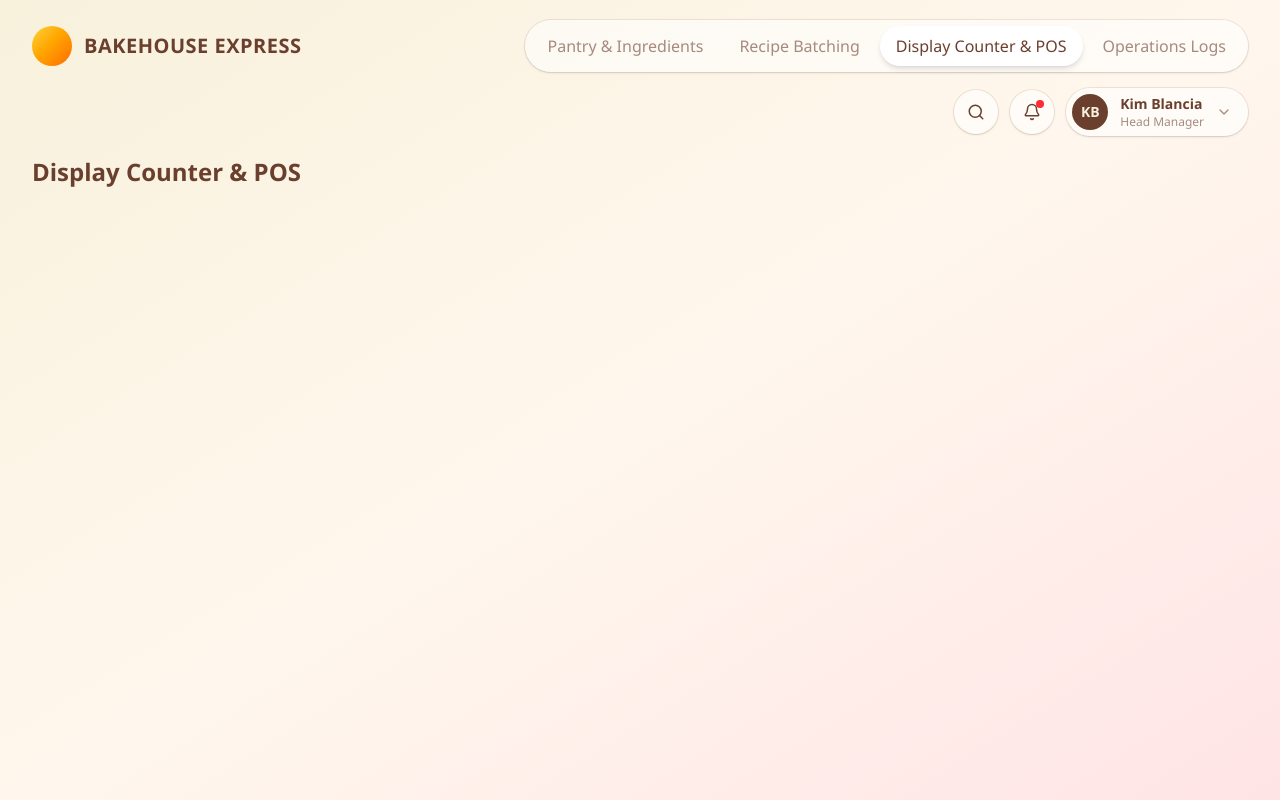
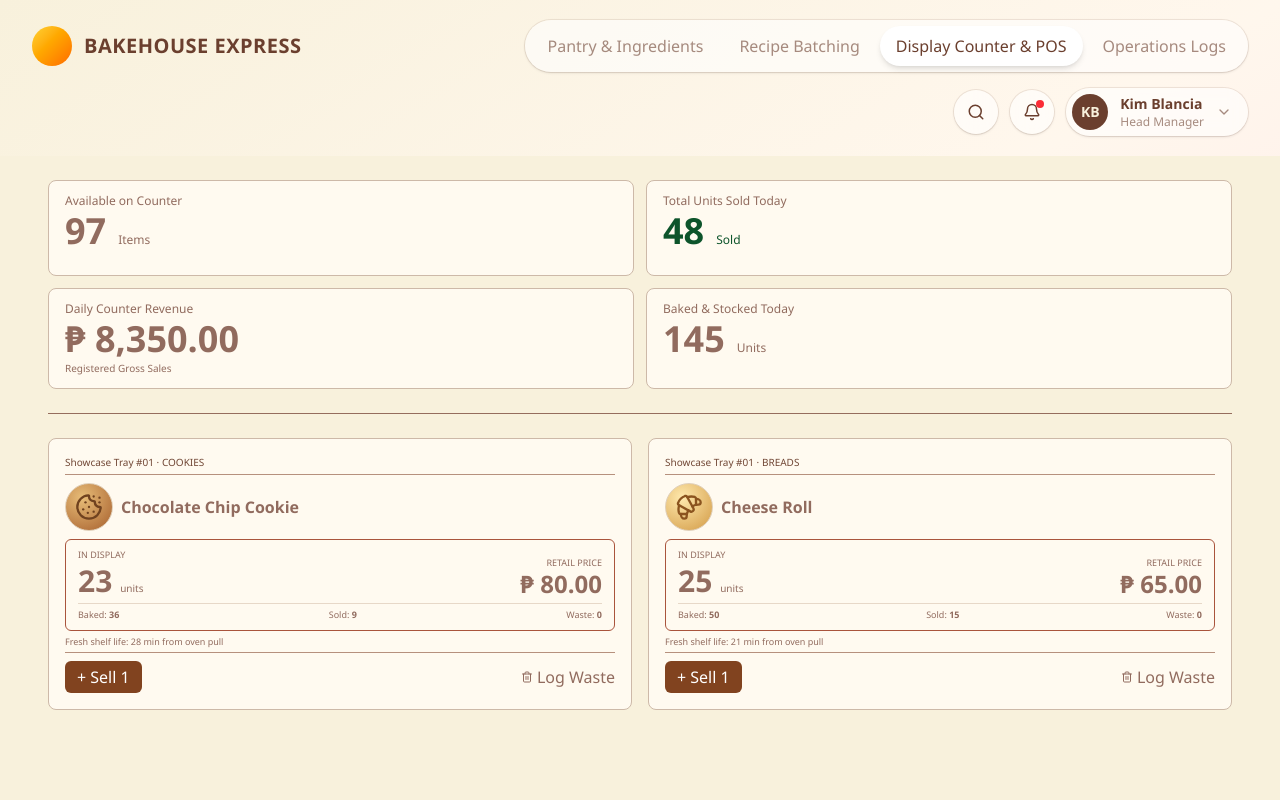
Before and after one commit to camellakimblancia-24-lgtm/BakeHouse-Express, a React (Vite) app in the folder frontend/: page /counter in a window 1280 px wide. Built offline with nearby package versions, Linux system fonts and the light colour scheme.

Commit message:
feat(frontend): Display Counter and Point of sale page

```diff
--- a/frontend/src/App.tsx
+++ b/frontend/src/App.tsx
@@ -9,9 +9,9 @@ import Header from './components/layout/Header'
 
 function AppLayout({ children }: { children: ReactNode }) {
   return (
-    <div className="min-h-screen bg-gradient-to-br from-cream via-orange-50 to-rose-100">
+    <div className="flex min-h-screen flex-col bg-gradient-to-br from-cream via-orange-50 to-rose-100">
       <Header />
-      <main className="px-8 pb-10">{children}</main>
+      <main className="flex flex-1 flex-col px-8 pb-10">{children}</main>
     </div>
   )
 }
--- a/frontend/src/pages/counter/CounterPage.tsx
+++ b/frontend/src/pages/counter/CounterPage.tsx
@@ -1,3 +1,5 @@
+import POSScreen from './POSScreen'
+
 export default function CounterPage() {
-  return <h1 className="text-2xl font-bold text-brown">Display Counter & POS</h1>
+  return <POSScreen />
 }
--- a/frontend/src/pages/counter/POSScreen.tsx
+++ b/frontend/src/pages/counter/POSScreen.tsx
@@ -0,0 +1,197 @@
+import { useState } from 'react'
+import { Cookie, Croissant, Trash2 } from 'lucide-react'
+
+interface CounterProduct {
+  id: number
+  name: string
+  category: string
+  price: number
+  stock: number
+  bakedToday: number
+  soldToday: number
+  wasteToday: number
+  shelfLifeMinutes: number
+  icon: 'cookie' | 'bread'
+}
+
+interface CounterMetrics {
+  available: number
+  sold: number
+  revenue: number
+  baked: number
+}
+
+const initialProducts: CounterProduct[] = [
+  {
+    id: 1,
+    name: 'Chocolate Chip Cookie',
+    category: 'COOKIES',
+    price: 80,
+    stock: 23,
+    bakedToday: 36,
+    soldToday: 9,
+    wasteToday: 0,
+    shelfLifeMinutes: 28,
+    icon: 'cookie',
+  },
+  {
+    id: 2,
+    name: 'Cheese Roll',
+    category: 'BREADS',
+    price: 65,
+    stock: 25,
+    bakedToday: 50,
+    soldToday: 15,
+    wasteToday: 0,
+    shelfLifeMinutes: 21,
+    icon: 'bread',
+  },
+]
+
+const initialMetrics: CounterMetrics = {
+  available: 97,
+  sold: 48,
+  revenue: 8350,
+  baked: 145,
+}
+
+const formatPeso = (amount: number) =>
+  `₱ ${amount.toLocaleString('en-PH', { minimumFractionDigits: 2, maximumFractionDigits: 2 })}`
+
+export default function POSScreen() {
+  const [products, setProducts] = useState(initialProducts)
+  const [metrics, setMetrics] = useState(initialMetrics)
+
+  const sellProduct = (product: CounterProduct) => {
+    if (product.stock === 0) return
+
+    setProducts((current) =>
+      current.map((item) =>
+        item.id === product.id
+          ? { ...item, stock: item.stock - 1, soldToday: item.soldToday + 1 }
+          : item
+      )
+    )
+    setMetrics((current) => ({
+      ...current,
+      available: current.available - 1,
+      sold: current.sold + 1,
+      revenue: current.revenue + product.price,
+    }))
+  }
+
+  const logWaste = (product: CounterProduct) => {
+    if (product.stock === 0) return
+
+    setProducts((current) =>
+      current.map((item) =>
+        item.id === product.id
+          ? { ...item, stock: item.stock - 1, wasteToday: item.wasteToday + 1 }
+          : item
+      )
+    )
+    setMetrics((current) => ({ ...current, available: current.available - 1 }))
+  }
+
+  const stats = [
+    { label: 'Available on Counter', value: metrics.available, unit: 'Items', tone: 'brown' },
+    { label: 'Total Units Sold Today', value: metrics.sold, unit: 'Sold', tone: 'green' },
+    { label: 'Daily Counter Revenue', value: formatPeso(metrics.revenue), unit: '', tone: 'brown', note: 'Registered Gross Sales' },
+    { label: 'Baked & Stocked Today', value: metrics.baked, unit: 'Units', tone: 'brown' },
+  ]
+
+  return (
+    <section className="-mx-8 -mb-10 flex min-h-full flex-1 flex-col bg-[#f8f1dc] px-5 py-6 sm:px-8 lg:px-12">
+      <div className="grid grid-cols-1 gap-3 sm:grid-cols-2">
+        {stats.map((stat) => (
+          <article
+            key={stat.label}
+            className="min-h-24 rounded-lg border border-[#cdb9a8] bg-[#fffaf0] px-4 py-3"
+          >
+            <p className="text-xs font-medium text-[#916b5e]">{stat.label}</p>
+            <div className="mt-1 flex items-baseline gap-3">
+              <span className={`text-4xl font-bold leading-none ${stat.tone === 'green' ? 'text-green-900' : 'text-[#916b5e]'}`}>
+                {stat.value}
+              </span>
+              {stat.unit && <span className={`text-xs ${stat.tone === 'green' ? 'text-green-900' : 'text-[#916b5e]'}`}>{stat.unit}</span>}
+            </div>
+            {stat.note && <p className="mt-1 text-[10px] text-[#916b5e]">{stat.note}</p>}
+          </article>
+        ))}
+      </div>
+
+      <hr className="my-6 border-0 border-t border-[#956d5d]" />
+
+      <div className="grid grid-cols-1 gap-4 sm:grid-cols-2">
+        {products.map((product) => (
+          <article
+            key={product.id}
+            className="rounded-lg border border-[#cdb9a8] bg-[#fffaf0] p-4"
+          >
+            <p className="border-b border-[#b6907d] pb-1 text-[10px] font-medium text-[#714735]">
+              Showcase Tray #01 · {product.category}
+            </p>
+
+            <div className="flex items-center gap-2 py-2">
+              <div
+                aria-hidden="true"
+                className={`flex h-12 w-12 shrink-0 items-center justify-center rounded-full border border-[#e0cfb9] text-2xl ${
+                  product.icon === 'cookie'
+                    ? 'bg-[radial-gradient(circle_at_35%_30%,#e8bd78,#a65f2d)]'
+                    : 'bg-[radial-gradient(circle_at_35%_30%,#ffe9ad,#d29a45)]'
+                }`}
+              >
+                {product.icon === 'cookie' ? <Cookie className="h-7 w-7 text-[#70421f]" /> : <Croissant className="h-7 w-7 text-[#8b541f]" />}
+              </div>
+              <h2 className="text-base font-bold text-[#916b5e]">{product.name}</h2>
+            </div>
+
+            <div className="rounded-md border border-[#a9543c] px-3 py-2 text-[#916b5e]">
+              <div className="flex items-end justify-between gap-2">
+                <div>
+                  <p className="text-[9px] uppercase">In display</p>
+                  <p className="text-3xl font-bold leading-tight">
+                    {product.stock} <span className="text-[10px] font-normal">units</span>
+                  </p>
+                </div>
+                <div className="text-right">
+                  <p className="text-[9px] uppercase">Retail price</p>
+                  <p className="text-2xl font-bold leading-tight">{formatPeso(product.price)}</p>
+                </div>
+              </div>
+              <div className="mt-1 flex justify-between border-t border-[#e7d8c8] pt-1 text-[9px]">
+                <span>Baked: <strong>{product.bakedToday}</strong></span>
+                <span>Sold: <strong>{product.soldToday}</strong></span>
+                <span>Waste: <strong>{product.wasteToday}</strong></span>
+              </div>
+            </div>
+
+            <p className="mt-1 border-b border-[#b6907d] pb-1 text-[9px] text-[#916b5e]">
+              Fresh shelf life: {product.shelfLifeMinutes} min from oven pull
+            </p>
+            <div className="flex items-center justify-between pt-2">
+              <button
+                type="button"
+                disabled={product.stock === 0}
+                onClick={() => sellProduct(product)}
+                className="rounded-md bg-[#81431f] px-3 py-1 text-xs font-bold text-white transition hover:bg-[#693719] disabled:cursor-not-allowed disabled:opacity-50"
+              >
+                + Sell 1
+              </button>
+              <button
+                type="button"
+                disabled={product.stock === 0}
+                onClick={() => logWaste(product)}
+                className="inline-flex items-center gap-1 text-[10px] text-[#916b5e] transition hover:text-[#81431f] disabled:cursor-not-allowed disabled:opacity-50"
+                aria-label={`Log one ${product.name} as waste`}
+              >
+                <Trash2 className="h-3 w-3" />
+                Log Waste
+              </button>
+            </div>
+          </article>
+        ))}
+      </div>
+    </section>
+  )
+}
```
